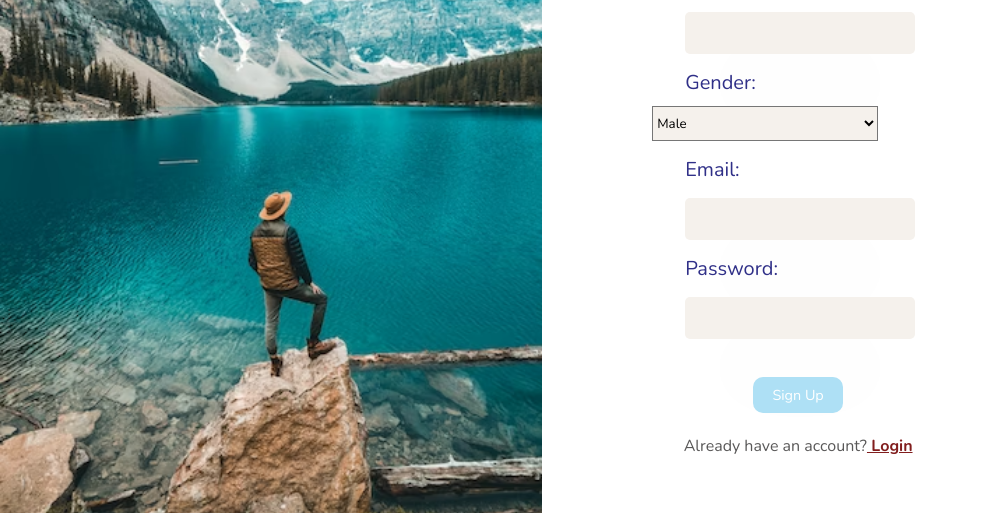
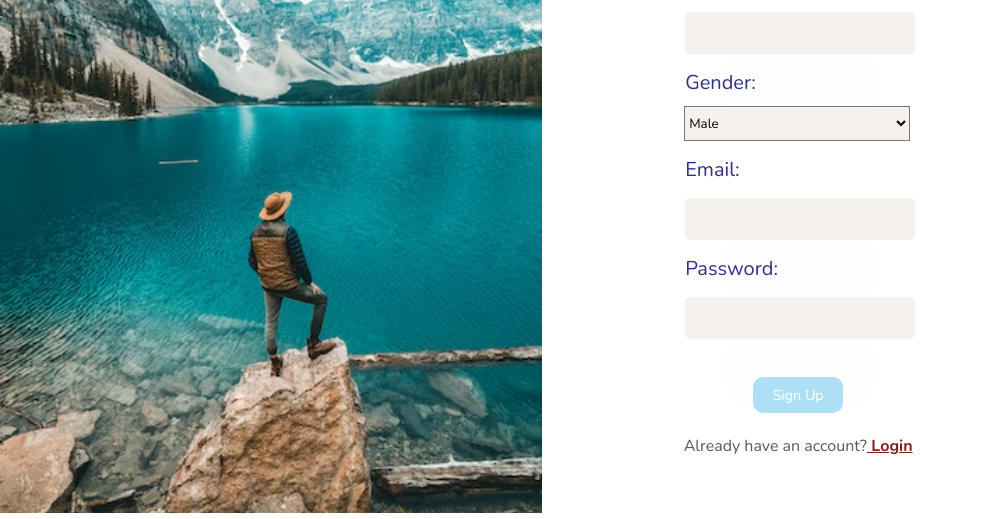
Before and after one commit to Faisal25DEC/Alcazar-Travel-Agency, a website: page pages/mainlogin.html in a window 1280 px wide. Both pictures are taken after a click on the link "Signup!". Shown: the part 287-806 px from the top of the page, without its empty margins (0-983 px from the left). Drawn offline with nearby package versions, Linux system fonts and the light colour scheme.

Commit message:
final deployment4

```diff
--- a/styles/l.css
+++ b/styles/l.css
@@ -131,7 +131,7 @@ label {
 select {
   margin-top: 10px;
   width: 50%;
-  margin-left: 80px;
+  margin-left: 7rem;
   height: 35px;
   margin-bottom: 15px;
   /* background-color: antiquewhite; */
```
